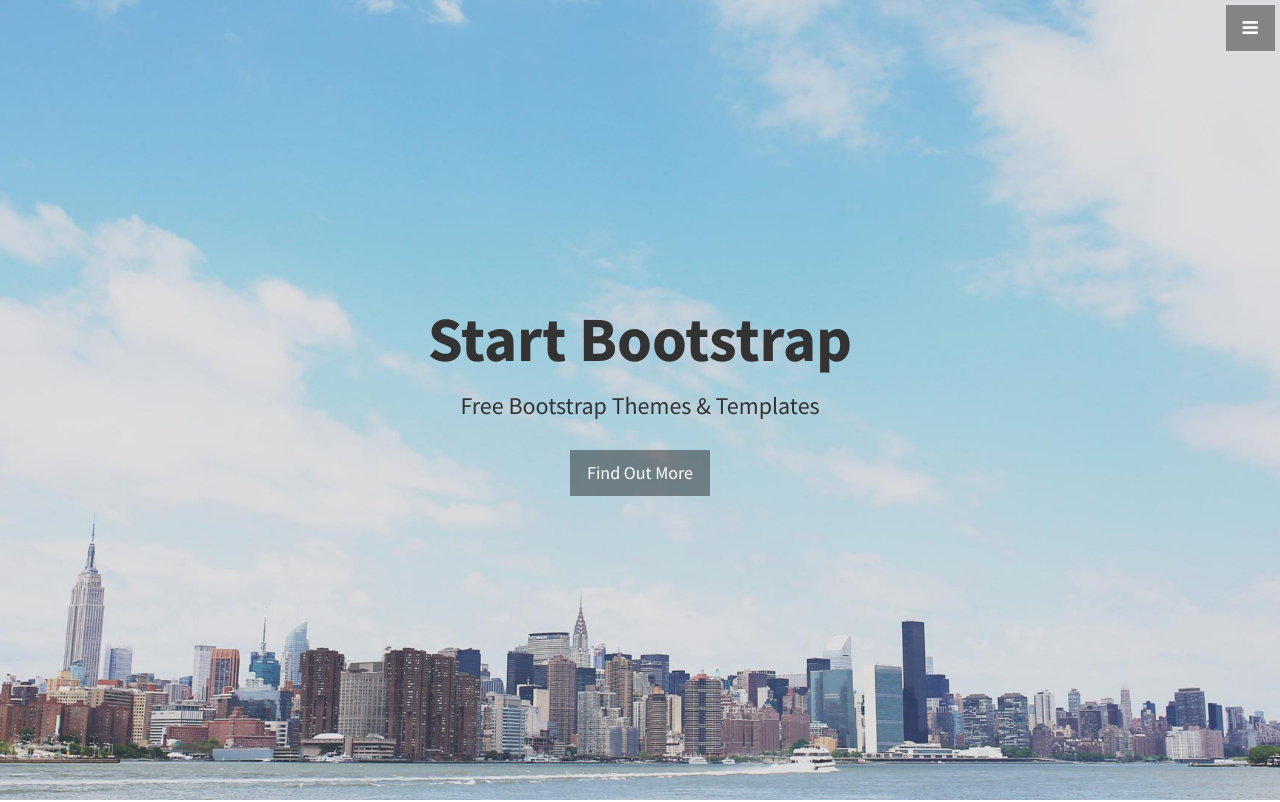
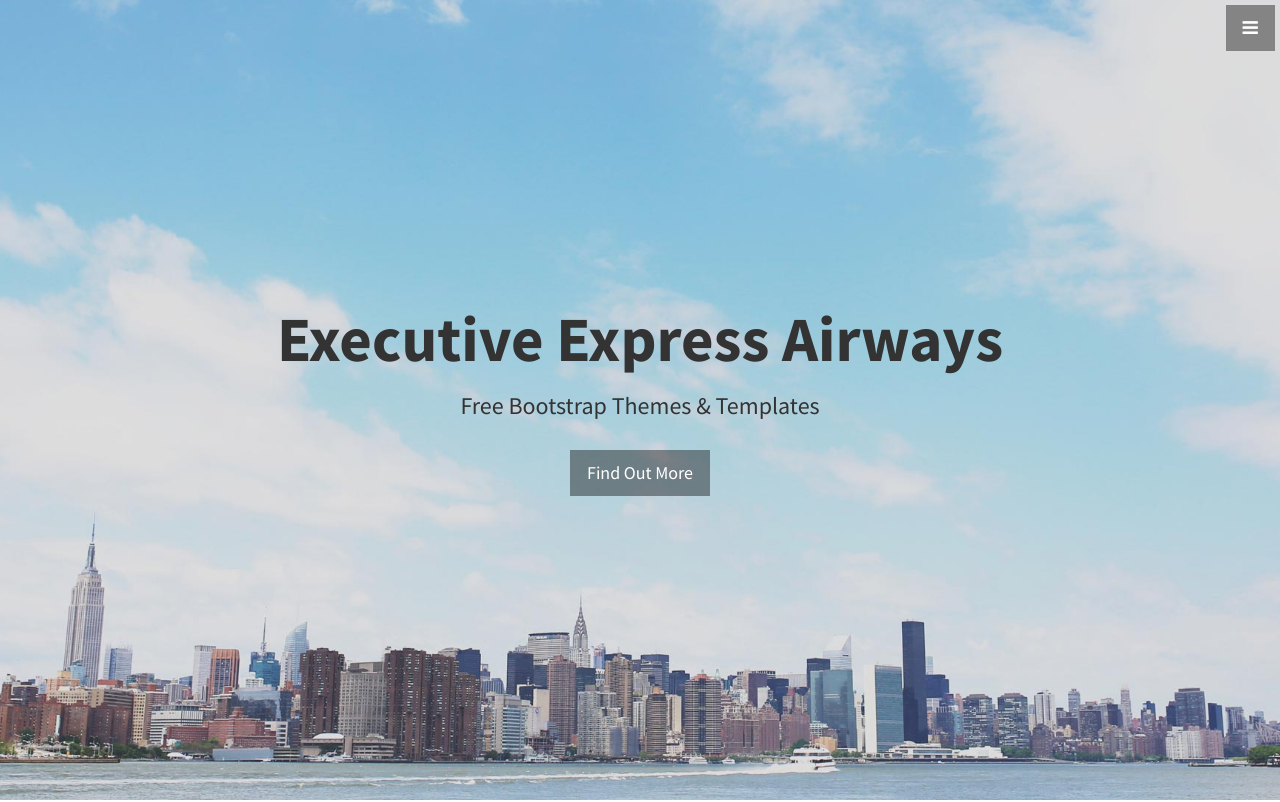
Before and after one commit to lul15/RaspberryPi_Fly, a plain HTML site: page RaspberryPi_Fly_Bootstrap/index.html in a window 1280 px wide. Shown: the top 802 px of the page. Drawn offline with Linux system fonts and the light colour scheme.

Commit message:
Change to Title
Made a change tot eh title of the page

```diff
--- a/RaspberryPi_Fly_Bootstrap/index.html
+++ b/RaspberryPi_Fly_Bootstrap/index.html
@@ -62,7 +62,7 @@
     <!-- Header -->
     <header id="top" class="header">
         <div class="text-vertical-center">
-            <h1>Start Bootstrap</h1>
+            <h1>Executive Express Airways</h1>
             <h3>Free Bootstrap Themes &amp; Templates</h3>
             <br>
             <a href="#about" class="btn btn-dark btn-lg">Find Out More</a>
```
